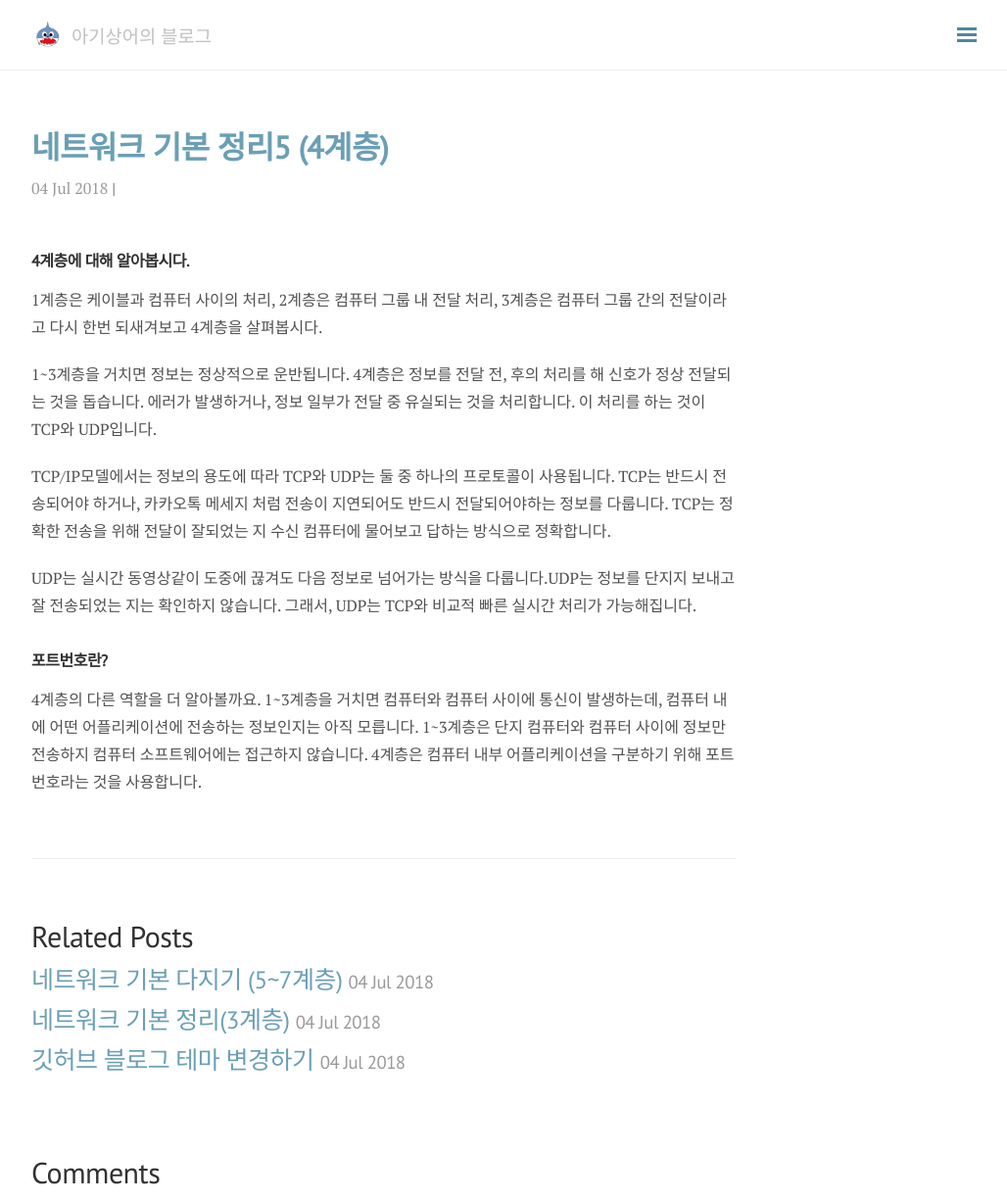
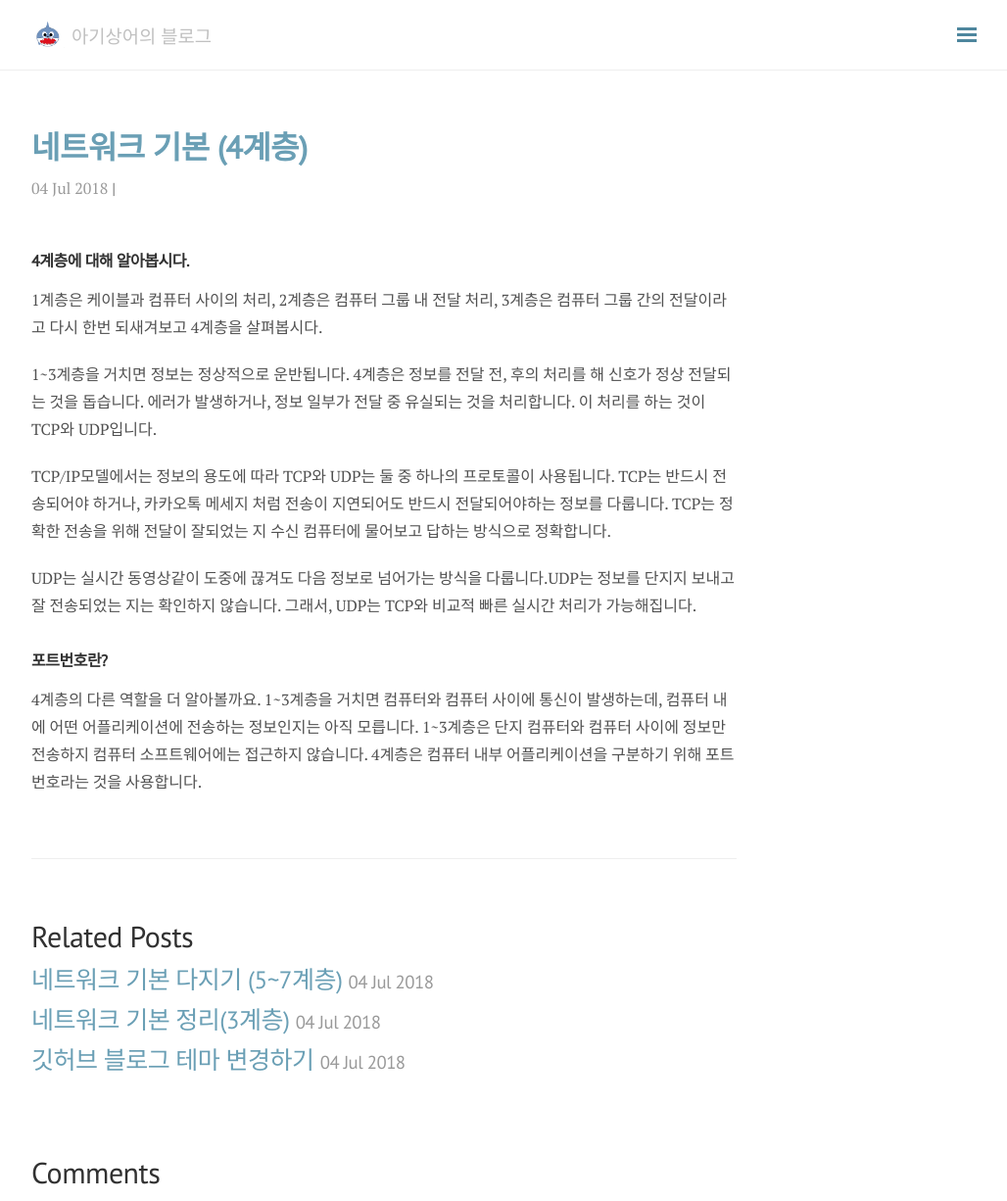
Before and after one commit to girafaa/girafaa.github.io, a Jekyll site: the page built from _posts/2018-07-04-network5.md, in a window 1280 px wide and 1226 px high. Shown: the whole window at 98% size, without its empty margins (248-1276 px from the left). Built offline with Jekyll 4.4.1, drawn with Linux system fonts in a browser that asks for light colours; nearby versions of some CDN libraries; comment, search, counter and statistics services are not loaded.

Commit message:
Update 2018-07-04-network5.md

```diff
--- a/_posts/2018-07-04-network5.md
+++ b/_posts/2018-07-04-network5.md
@@ -1,6 +1,6 @@
 ---
 layout: post
-title:  "네트워크 기본 정리5 (4계층)"
+title:  "네트워크 기본  (4계층)"
 date:   2018-07-04 23:18:00 +0900
 categories: 네트워크
 ---
```
